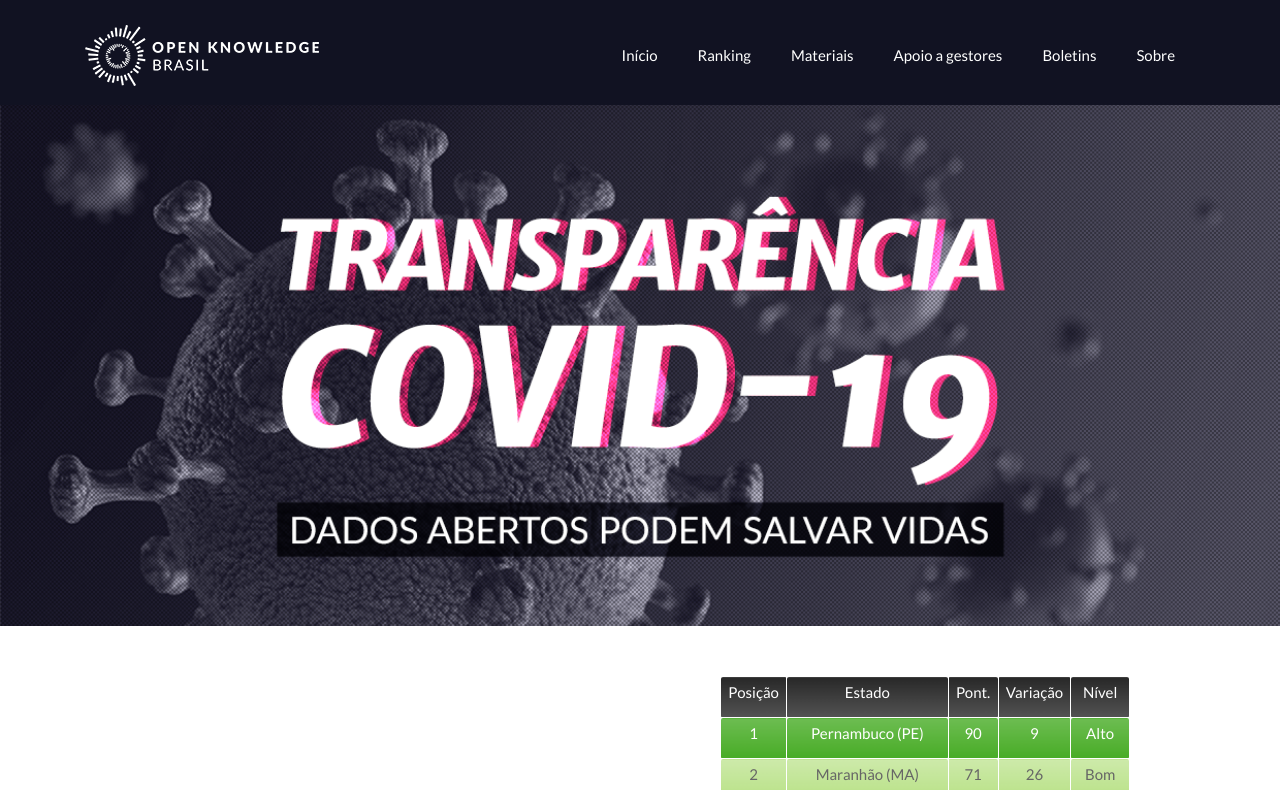
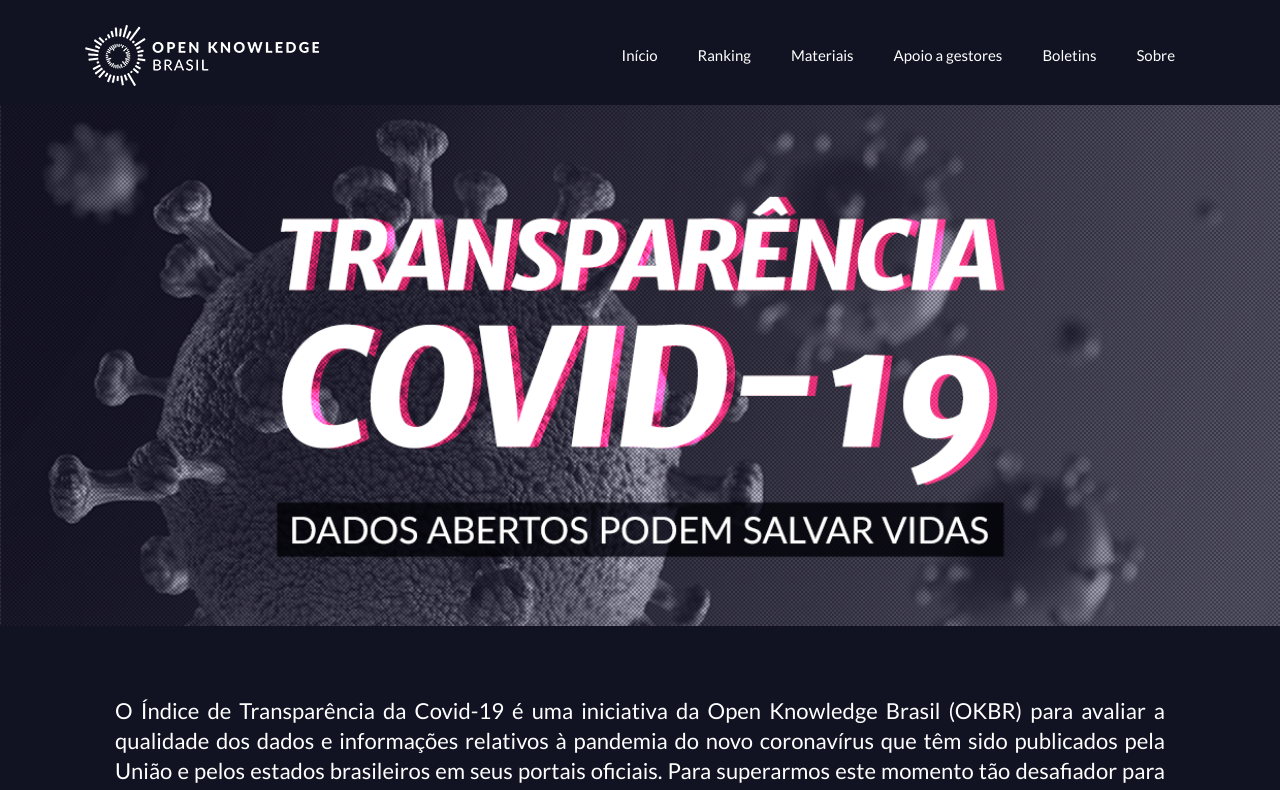
Before and after one commit to okfn-brasil/transparenciacovid19, a Jekyll site: the page built from index.html, in a window 1280 px wide. Shown: the top 790 px of the page. Built offline with Jekyll 4.4.1, drawn with Linux system fonts in a browser that asks for light colours; nearby versions of some CDN libraries; some web fonts are replaced; some of the changed text lies outside the part shown; grey boxes are pictures that could not be loaded.

Commit message:
adiciona Boletim, texto explicativo e altera Materiais

```diff
--- a/boletins.html
+++ b/boletins.html
@@ -17,7 +17,8 @@
 
 
                         <div class="post-area">
-                            <a href="/airspace-jekyll/2016/05/20/welcome-to-jekyll.html" target="_blank" class="bold">Boletim #2</a>
+                            <a href="files/Transparencia-Covid19_Boletim_2.pdf" target="_blank" class="bold">Boletim #2 - Coronavírus: metade dos estados
+                                melhora em transparência</a>
                             <p class="post-date">9 Abr 2020</p>
                             <!-- <p>
                                 You’ll find this post in your _posts directory. Go ahead and edit it and re-build the
--- a/css/airspace.css
+++ b/css/airspace.css
@@ -200,6 +200,51 @@
 }
 
 
+/*--
+	BREVE EXPLICAÇÃO SOBRE O PROJET
+--*/
+#disclaimer {
+  padding: 30px 0;
+  position: relative;
+  background-color: #111222;
+}
+
+#disclaimer h3 {
+  font-family: 'Lato', sans-serif;
+  padding: 20px 45px;
+  color: #fff;
+  font-size: 22px;
+  text-align: justify;
+  line-height: 30px;
+}
+
+@media only screen and (max-width: 767px) {
+  #disclaimer {
+    padding: 40px 0;
+  }
+
+  #disclaimer h3 {
+    padding: 10px 10px;
+    font-size: 18px;
+    text-align: left;
+  }
+}
+
+@media only screen and (max-width: 600px) {
+  #disclaimer {
+    padding: 10px 0;
+  }
+
+  #disclaimer h3 {
+    padding: 0 10px;
+    font-size: 14px;
+    line-height: 25px
+  }
+}
+
+
+
+
 
 
 /*--
@@ -251,7 +296,7 @@
 }
 
 #ranking .mapa-iframe {
-  margin-top: 10%;
+  margin-top: 25%;
 }
 
 @media only screen and (max-width: 767px) {
@@ -268,6 +313,10 @@
   }
 }
 
+table p{
+  font-size: 12px;
+}
+
 
 /*--
 	MATERIAIS
@@ -282,11 +331,6 @@
   padding: 30px 0;
 }
 
-#materiais .materiais-item i {
-  font-size: 150px;
-  color: #4A4656;
-}
-
 #materiais .materiais-item h4 {
   padding: 15px 0 15px 0;
   margin: 0;
@@ -294,7 +338,7 @@
 }
 
 #materiais h4 {
-  font-size: 18px;
+  font-size: 15px;
   padding: 15px 10px;
   margin: 5px;
   color: #fff;
@@ -318,9 +362,18 @@
   color: #888;
   padding-top: 10px;
   margin: 0;
-  font-size: 14px;
+  font-size: 12px;
   line-height: 1.8;
 }
+
+@media only screen and (max-width: 767px) {
+  #materiais h4{
+    font-size: 18px;
+  }
+}
+
+
+
 
 /*--
 	GESTOR, PRECISA DE AJUDA?
--- a/index.html
+++ b/index.html
@@ -14,6 +14,16 @@
   </section>
   <section id="slider" class="slider-sm">
     <img src="../img/banner-covid-sm.png" alt="">
+  </section>
+
+
+
+  <section id="disclaimer">
+    <div class="container">
+    <!-- <img src="../img/projeto-transparencia-covid-ajuda.png" alt="apoio para gestores" >     -->
+    <h3>O Índice de Transparência da Covid-19 é uma iniciativa da Open Knowledge Brasil (OKBR) para avaliar a qualidade dos dados e informações relativos à pandemia do novo coronavírus que têm sido publicados pela União e pelos estados brasileiros em seus portais oficiais. Para superarmos este momento tão desafiador para gestores públicos e população, acreditamos que nenhuma ferramenta é mais poderosa que a colaboração, e a informação é parte fundamental desse processo.</h3>
+    <h3 style="margin-top: 0; padding-top: 0;">Confira a seguir o resultado da última avaliação, feita em 09/04/2020.</h3>
+  </div>
   </section>
 
   <!-- Wrapper Start -->
@@ -51,8 +61,8 @@
 
     <div class="container">
       <div class="row">
-        <h4 class="text-center">Última atualização em 03/04/2020</h4>
-        <h4 class="text-center">Próxima atualização em 09/04/2020</h4>
+        <h4 class="text-center">Última atualização em 09/04/2020</h4>
+        <h4 class="text-center">Próxima atualização em 16/04/2020</h4>
       </div>
 
     </div>
@@ -87,15 +97,15 @@
             <h4>BASE DE DADOS COMPLETA</h4>
           </div>
         </a>
-        <a href="https://docs.google.com/spreadsheets/d/18z8H9sR13HDQ007kCKJRJ_Y9gNCacjHRPW9j28aRlUk/edit#gid=793093003"
-          target="_blank">
+        <!-- <a href=""
+          target="_blank"> -->
           <div class="col-sm-4">
             <div class="materiais-item">
-              <img src="../img/icone-toolkit.png" alt="icone-banco-de-dados">
+              <img src="../img/icone-toolkit-breve.png" alt="icone-toolkit-para-gestores">
             </div>
-            <h4>TOOLKIT PARA GESTORES</h4>
+            <h4 class="breve">TOOLKIT PARA GESTORES</h4>
           </div>
-        </a>
+        <!-- </a> -->
         <!-- <a href=""
           target="_blank"> -->
         <div class="col-sm-4">
@@ -119,12 +129,14 @@
   </section>
 
   <section id="apoio">
+    <div class="container">
     <!-- <img src="../img/projeto-transparencia-covid-ajuda.png" alt="apoio para gestores" >     -->
     <h2>GESTOR, PRECISA DE AJUDA PARA ABRIR OS DADOS?</h2>
     <a href="{{ site.baseurl }}/sobre">
       <h4>ENTRE EM CONTATO</h4>
       <!-- <a class="btn btn-default btn-call-to-action" href="https://www.ok.org.br/contato/" target="_blank">ENTRE EM CONTATO</a> -->
     </a>
+  </div>
   </section>
 </body>
 
```
Also changed, not shown: img/icone-toolkit-breve.png (added), 1 other file.
